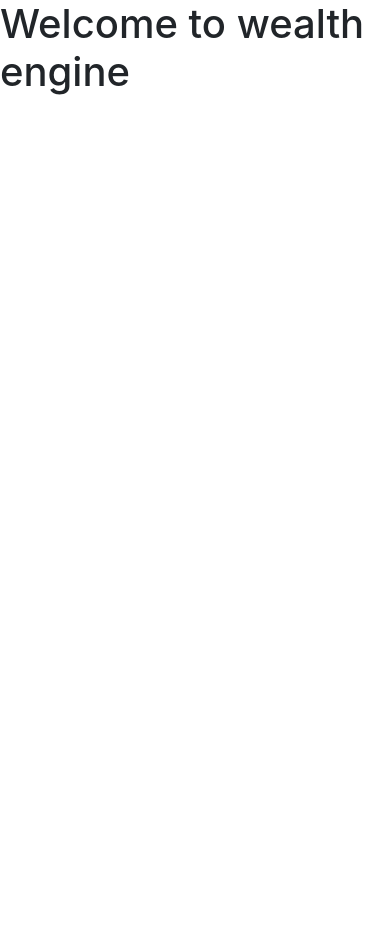
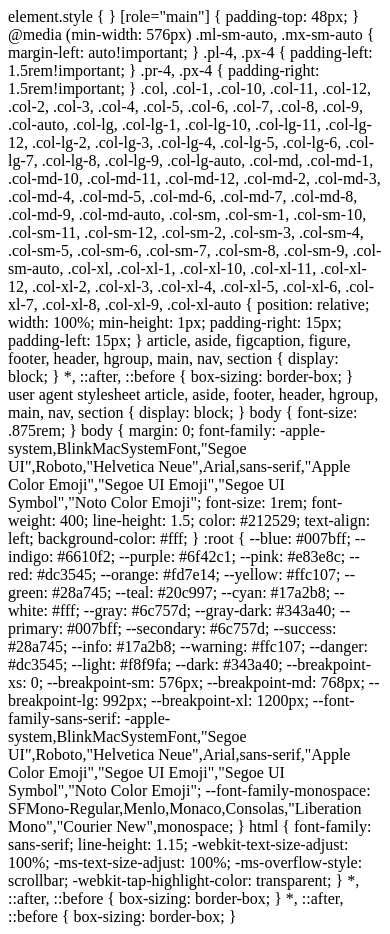
Before and after one commit to iamwill/WE, a PHP site: page /anny/index.php in a window 390 px wide. Before the commit the page ends 95 px from the top, so only its background shows below. Run offline with PHP 8.4, Linux system fonts and the light colour scheme.

Commit message:
4th commit

```diff
--- a/anny/index.php
+++ b/anny/index.php
@@ -1,22 +1,90 @@
-<!doctype html>
-<html lang="en">
-  <head>
-    <!-- Required meta tags -->
-    <meta charset="utf-8">
-    <meta name="viewport" content="width=device-width, initial-scale=1, shrink-to-fit=no">
 
-    <!-- Bootstrap CSS -->
-    <link rel="stylesheet" href="https://stackpath.bootstrapcdn.com/bootstrap/4.1.3/css/bootstrap.min.css" integrity="sha384-MCw98/SFnGE8fJT3GXwEOngsV7Zt27NXFoaoApmYm81iuXoPkFOJwJ8ERdknLPMO" crossorigin="anonymous">
-
-    <title>Wealth Engine</title>
-  </head>
-  <body>
-    <h1>Welcome to wealth engine</h1>
-
-    <!-- Optional JavaScript -->
-    <!-- jQuery first, then Popper.js, then Bootstrap JS -->
-    <script src="https://code.jquery.com/jquery-3.3.1.slim.min.js" integrity="sha384-q8i/X+965DzO0rT7abK41JStQIAqVgRVzpbzo5smXKp4YfRvH+8abtTE1Pi6jizo" crossorigin="anonymous"></script>
-    <script src="https://cdnjs.cloudflare.com/ajax/libs/popper.js/1.14.3/umd/popper.min.js" integrity="sha384-ZMP7rVo3mIykV+2+9J3UJ46jBk0WLaUAdn689aCwoqbBJiSnjAK/l8WvCWPIPm49" crossorigin="anonymous"></script>
-    <script src="https://stackpath.bootstrapcdn.com/bootstrap/4.1.3/js/bootstrap.min.js" integrity="sha384-ChfqqxuZUCnJSK3+MXmPNIyE6ZbWh2IMqE241rYiqJxyMiZ6OW/JmZQ5stwEULTy" crossorigin="anonymous"></script>
-  </body>
-</html>
+element.style {
+}
+[role="main"] {
+    padding-top: 48px;
+}
+@media (min-width: 576px)
+.ml-sm-auto, .mx-sm-auto {
+    margin-left: auto!important;
+}
+.pl-4, .px-4 {
+    padding-left: 1.5rem!important;
+}
+.pr-4, .px-4 {
+    padding-right: 1.5rem!important;
+}
+.col, .col-1, .col-10, .col-11, .col-12, .col-2, .col-3, .col-4, .col-5, .col-6, .col-7, .col-8, .col-9, .col-auto, .col-lg, .col-lg-1, .col-lg-10, .col-lg-11, .col-lg-12, .col-lg-2, .col-lg-3, .col-lg-4, .col-lg-5, .col-lg-6, .col-lg-7, .col-lg-8, .col-lg-9, .col-lg-auto, .col-md, .col-md-1, .col-md-10, .col-md-11, .col-md-12, .col-md-2, .col-md-3, .col-md-4, .col-md-5, .col-md-6, .col-md-7, .col-md-8, .col-md-9, .col-md-auto, .col-sm, .col-sm-1, .col-sm-10, .col-sm-11, .col-sm-12, .col-sm-2, .col-sm-3, .col-sm-4, .col-sm-5, .col-sm-6, .col-sm-7, .col-sm-8, .col-sm-9, .col-sm-auto, .col-xl, .col-xl-1, .col-xl-10, .col-xl-11, .col-xl-12, .col-xl-2, .col-xl-3, .col-xl-4, .col-xl-5, .col-xl-6, .col-xl-7, .col-xl-8, .col-xl-9, .col-xl-auto {
+    position: relative;
+    width: 100%;
+    min-height: 1px;
+    padding-right: 15px;
+    padding-left: 15px;
+}
+article, aside, figcaption, figure, footer, header, hgroup, main, nav, section {
+    display: block;
+}
+*, ::after, ::before {
+    box-sizing: border-box;
+}
+user agent stylesheet
+article, aside, footer, header, hgroup, main, nav, section {
+    display: block;
+}
+body {
+    font-size: .875rem;
+}
+body {
+    margin: 0;
+    font-family: -apple-system,BlinkMacSystemFont,"Segoe UI",Roboto,"Helvetica Neue",Arial,sans-serif,"Apple Color Emoji","Segoe UI Emoji","Segoe UI Symbol","Noto Color Emoji";
+    font-size: 1rem;
+    font-weight: 400;
+    line-height: 1.5;
+    color: #212529;
+    text-align: left;
+    background-color: #fff;
+}
+:root {
+    --blue: #007bff;
+    --indigo: #6610f2;
+    --purple: #6f42c1;
+    --pink: #e83e8c;
+    --red: #dc3545;
+    --orange: #fd7e14;
+    --yellow: #ffc107;
+    --green: #28a745;
+    --teal: #20c997;
+    --cyan: #17a2b8;
+    --white: #fff;
+    --gray: #6c757d;
+    --gray-dark: #343a40;
+    --primary: #007bff;
+    --secondary: #6c757d;
+    --success: #28a745;
+    --info: #17a2b8;
+    --warning: #ffc107;
+    --danger: #dc3545;
+    --light: #f8f9fa;
+    --dark: #343a40;
+    --breakpoint-xs: 0;
+    --breakpoint-sm: 576px;
+    --breakpoint-md: 768px;
+    --breakpoint-lg: 992px;
+    --breakpoint-xl: 1200px;
+    --font-family-sans-serif: -apple-system,BlinkMacSystemFont,"Segoe UI",Roboto,"Helvetica Neue",Arial,sans-serif,"Apple Color Emoji","Segoe UI Emoji","Segoe UI Symbol","Noto Color Emoji";
+    --font-family-monospace: SFMono-Regular,Menlo,Monaco,Consolas,"Liberation Mono","Courier New",monospace;
+}
+html {
+    font-family: sans-serif;
+    line-height: 1.15;
+    -webkit-text-size-adjust: 100%;
+    -ms-text-size-adjust: 100%;
+    -ms-overflow-style: scrollbar;
+    -webkit-tap-highlight-color: transparent;
+}
+*, ::after, ::before {
+    box-sizing: border-box;
+}
+*, ::after, ::before {
+    box-sizing: border-box;
+}
```
